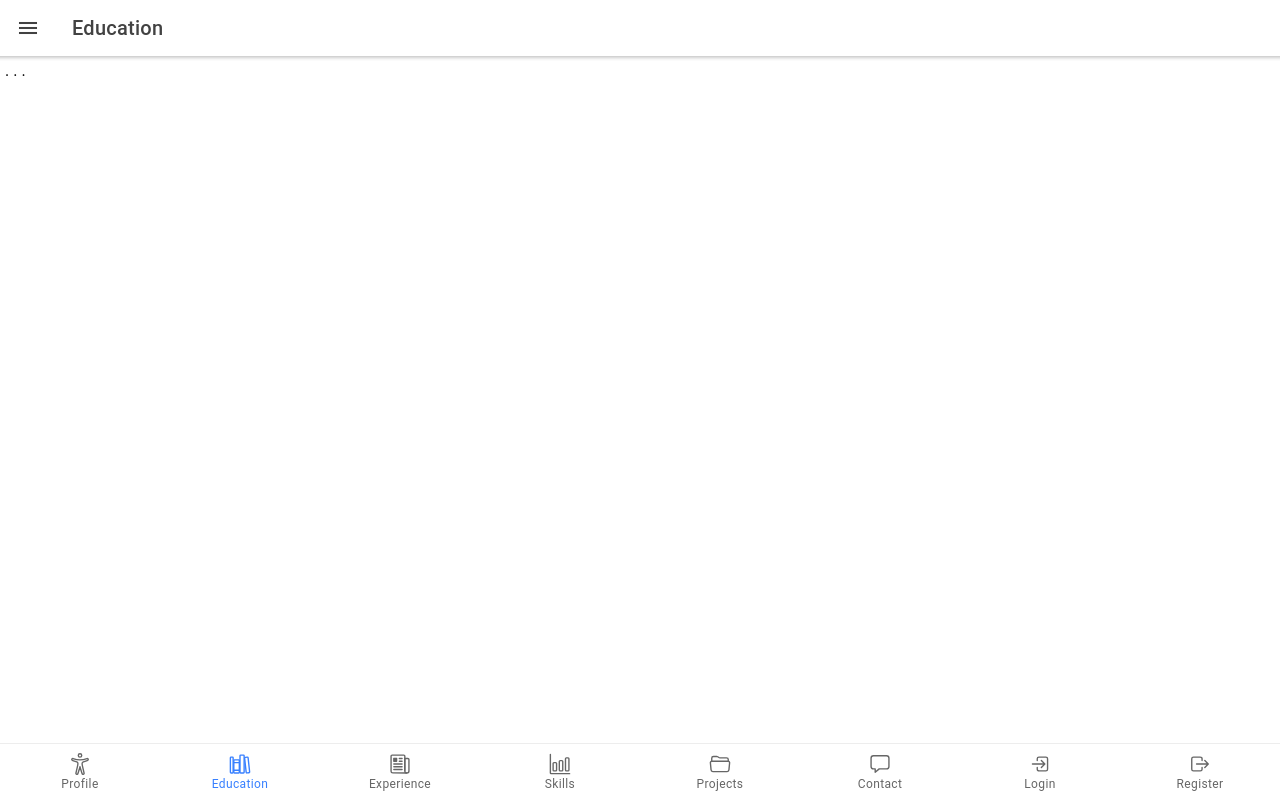
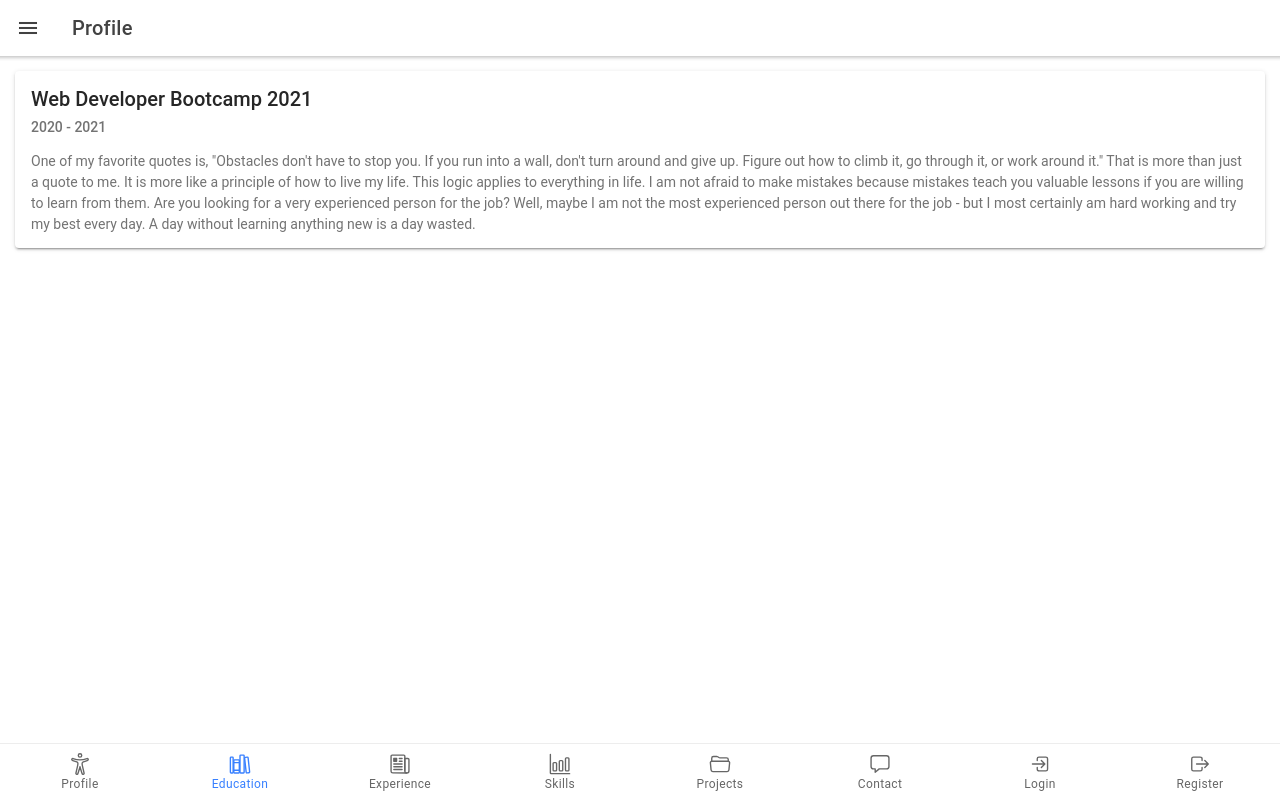
Before and after one commit to Cavendishh/CV-Mobile-App-Project, a React (Create React App) app: page /education in a window 1280 px wide. Built offline with nearby package versions, Linux system fonts and the light colour scheme.

Commit message:
Profile frame done

```diff
--- a/src/pages/Education/Education.tsx
+++ b/src/pages/Education/Education.tsx
@@ -8,6 +8,12 @@ import {
   IonGrid,
   IonRow,
   IonCol,
+  IonImg,
+  IonCardContent,
+  IonCard,
+  IonCardHeader,
+  IonCardTitle,
+  IonCardSubtitle,
 } from '@ionic/react'
 import './Education.css'
 import Menu from '../../components/Menu/Menu'
@@ -21,12 +27,31 @@ const Education = () => {
         <IonHeader>
           <IonToolbar>
             <MenuButton />
-            <IonTitle>Education</IonTitle>
+            <IonTitle>Profile</IonTitle>
           </IonToolbar>
         </IonHeader>
         <IonContent>
           <IonGrid>
-            <IonText>. . .</IonText>
+            <IonCard>
+              <IonCardHeader>
+                {/* <IonImg src={profileImg}></IonImg> */}
+                <IonCardTitle>Web Developer Bootcamp 2021</IonCardTitle>
+                <IonCardSubtitle>2020 - 2021</IonCardSubtitle>
+              </IonCardHeader>
+              <IonCardContent>
+                One of my favorite quotes is, "Obstacles don't have to stop you.
+                If you run into a wall, don't turn around and give up. Figure
+                out how to climb it, go through it, or work around it." That is
+                more than just a quote to me. It is more like a principle of how
+                to live my life. This logic applies to everything in life. I am
+                not afraid to make mistakes because mistakes teach you valuable
+                lessons if you are willing to learn from them. Are you looking
+                for a very experienced person for the job? Well, maybe I am not
+                the most experienced person out there for the job - but I most
+                certainly am hard working and try my best every day. A day
+                without learning anything new is a day wasted.
+              </IonCardContent>
+            </IonCard>
           </IonGrid>
         </IonContent>
       </IonPage>
--- a/src/pages/Profile/Profile.tsx
+++ b/src/pages/Profile/Profile.tsx
@@ -4,14 +4,18 @@ import {
   IonPage,
   IonTitle,
   IonToolbar,
-  IonText,
   IonGrid,
-  IonRow,
-  IonCol,
+  IonImg,
+  IonCardContent,
+  IonCard,
+  IonCardHeader,
+  IonCardTitle,
+  IonCardSubtitle,
 } from '@ionic/react'
 import './Profile.css'
 import Menu from '../../components/Menu/Menu'
 import MenuButton from '../../components/Menu/MenuButton'
+import profileImg from '../../assets/Profile/profile-img.jpg'
 
 const Profile = () => {
   return (
@@ -26,7 +30,26 @@ const Profile = () => {
         </IonHeader>
         <IonContent>
           <IonGrid>
-            <IonText>. . .</IonText>
+            <IonCard>
+              <IonCardHeader>
+                <IonImg src={profileImg}></IonImg>
+                <IonCardSubtitle>Junior Software Engineer</IonCardSubtitle>
+                <IonCardTitle>Janne Kavander</IonCardTitle>
+              </IonCardHeader>
+              <IonCardContent>
+                One of my favorite quotes is, "Obstacles don't have to stop you.
+                If you run into a wall, don't turn around and give up. Figure
+                out how to climb it, go through it, or work around it." That is
+                more than just a quote to me. It is more like a principle of how
+                to live my life. This logic applies to everything in life. I am
+                not afraid to make mistakes because mistakes teach you valuable
+                lessons if you are willing to learn from them. Are you looking
+                for a very experienced person for the job? Well, maybe I am not
+                the most experienced person out there for the job - but I most
+                certainly am hard working and try my best every day. A day
+                without learning anything new is a day wasted.
+              </IonCardContent>
+            </IonCard>
           </IonGrid>
         </IonContent>
       </IonPage>
```
Also changed, not shown: src/assets/Profile/cover-img.jpg (added), src/assets/Profile/profile-img.jpg (added).
